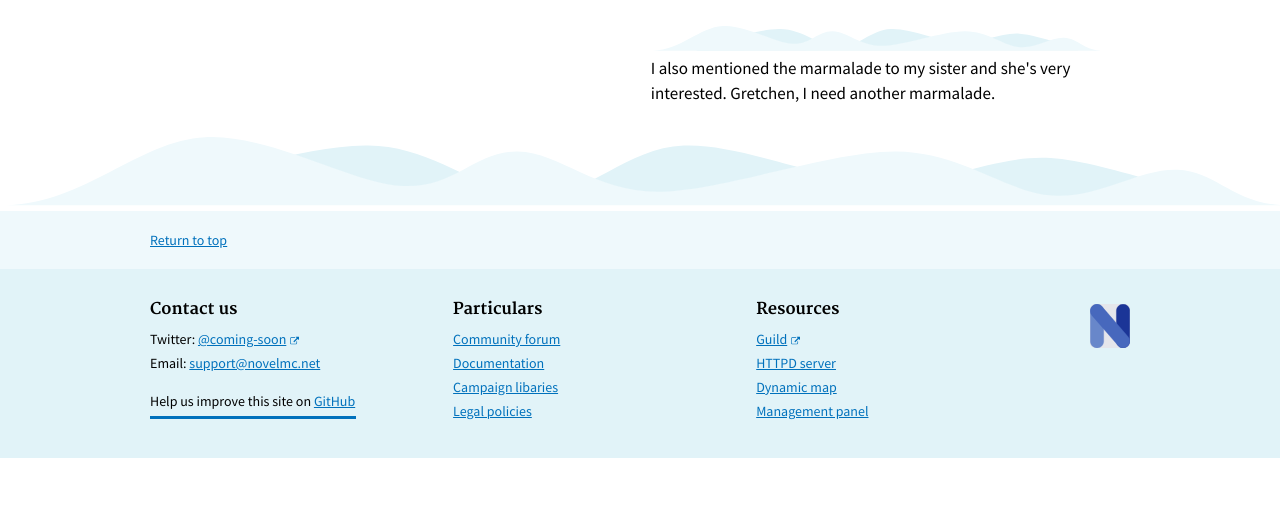
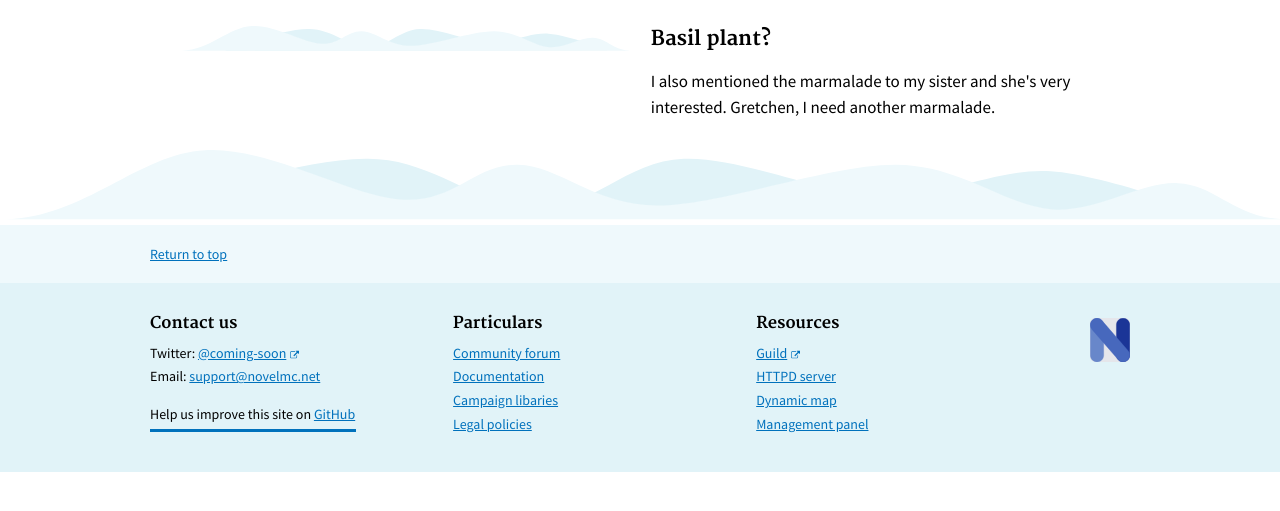
Before and after one commit to serrif/website, a Jekyll site: the page built from main/features.md, in a window 1280 px wide, cut to the strip 254-765 px from the top of the page. Built offline with Jekyll 4.4.1, drawn with Linux system fonts in a browser that asks for light colours.

Commit message:
can these stack side by side

```diff
--- a/main/features.md
+++ b/main/features.md
@@ -11,12 +11,12 @@ hero:
 
 tagline: We're a modern, creative community.
 ---
-
 <div class="usa-grid">
-  <div class="usa-width-one-half usa-offset-one-half">
-    <img src="../assets/img/svg/waves.svg" alt="">
-  </div>
-  <div class="usa-width-one-half usa-offset-one-half">
-    <p>I also mentioned the marmalade to my sister and she's very interested. Gretchen, I need another marmalade.</p>
-  </div>
-</div>
+        <div class="usa-width-one-half">
+            <img src="../assets/img/svg/waves.svg" alt="">
+        </div>
+        <div class="usa-width-one-half">
+            <h3>Basil plant?</h3>
+            <p>I also mentioned the marmalade to my sister and she's very interested. Gretchen, I need another marmalade.</p>
+        </div>
+    </div>
```
